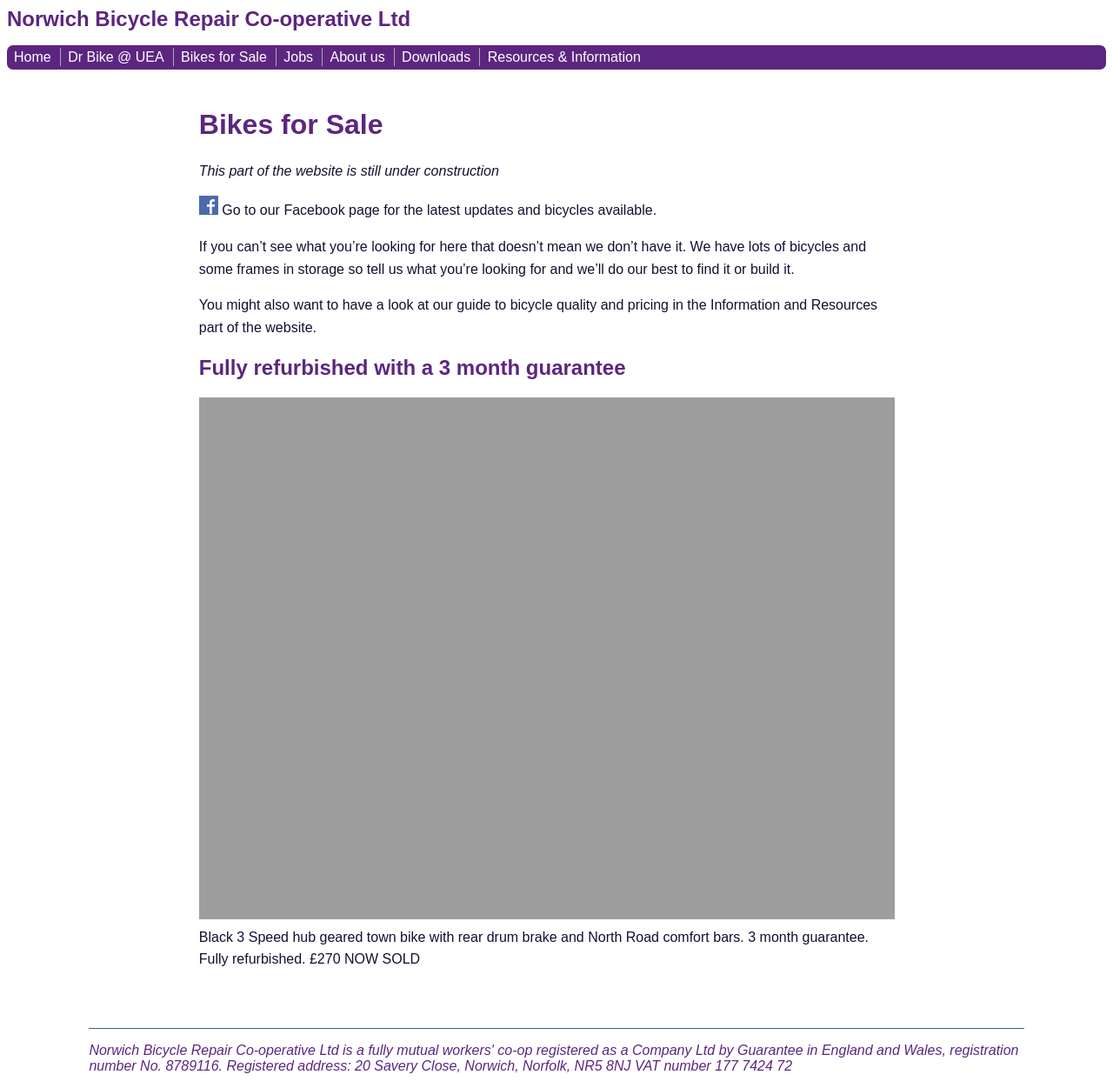
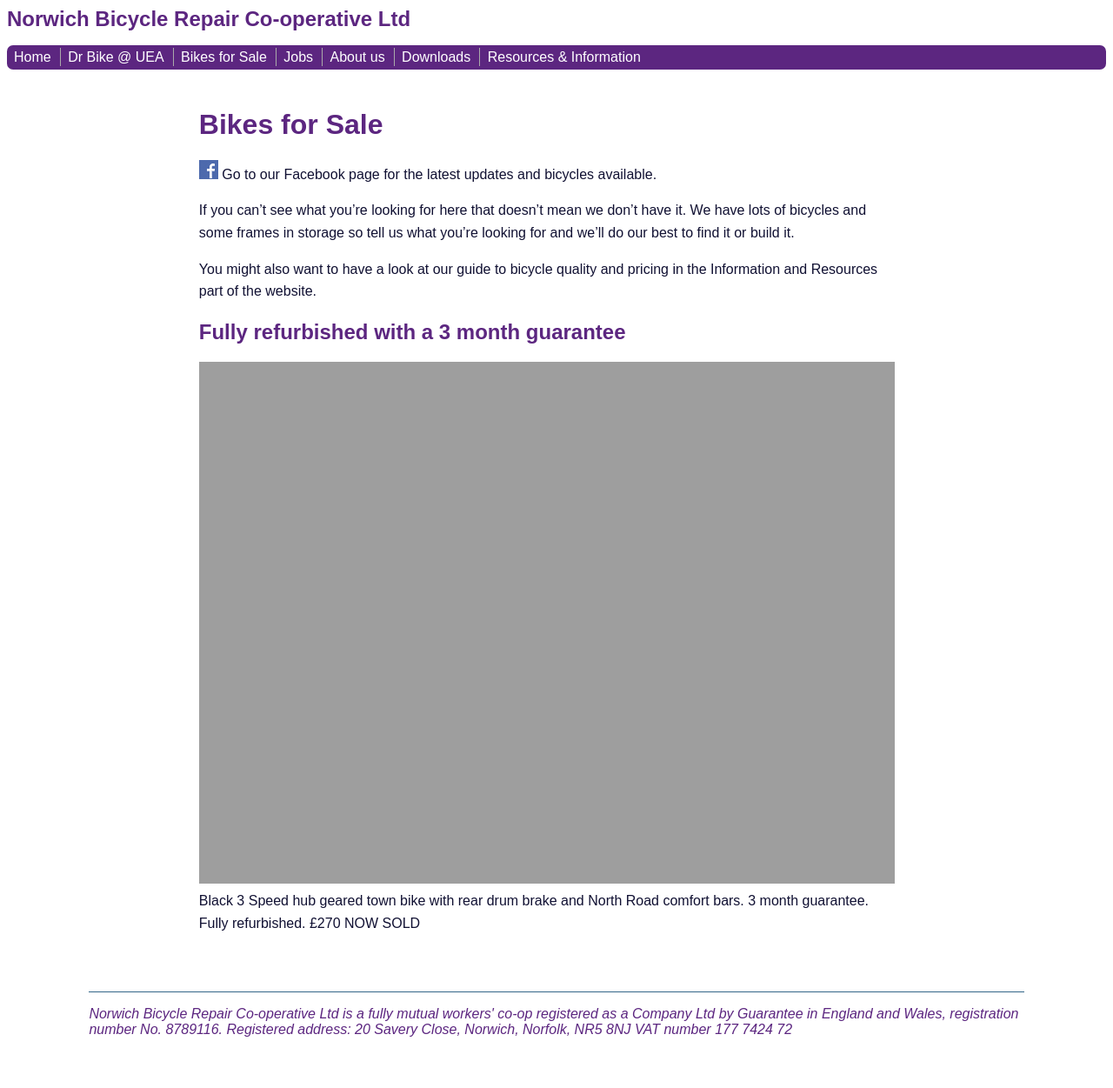
Before and after one commit to norwichbicyclerepaircooperative/norwichbicyclerepaircooperative.github.io, a Jekyll site: the page built from bikes-for-sale/index.md, in a window 1280 px wide. Shown: the whole page at 87% size. Built offline with Jekyll 4.4.1, drawn with Linux system fonts in a browser that asks for light colours; after the commit the page ends 1209 px from its top, so only the background shows below that.

Commit message:
Update index.md

```diff
--- a/bikes-for-sale/index.md
+++ b/bikes-for-sale/index.md
@@ -5,8 +5,6 @@ layout: default
 
 Bikes for Sale
 ==============
-
-*This part of the website is still under construction*
 
 [![Go to our Facebook page](/static/images/fb_logo.png)](https://www.facebook.com/drbikeatuea/photos/a.10159358552855370.1073741830.312671550369/10159358553260370/?type=3&theater) Go to our Facebook page for the latest updates and bicycles available.
 
```
